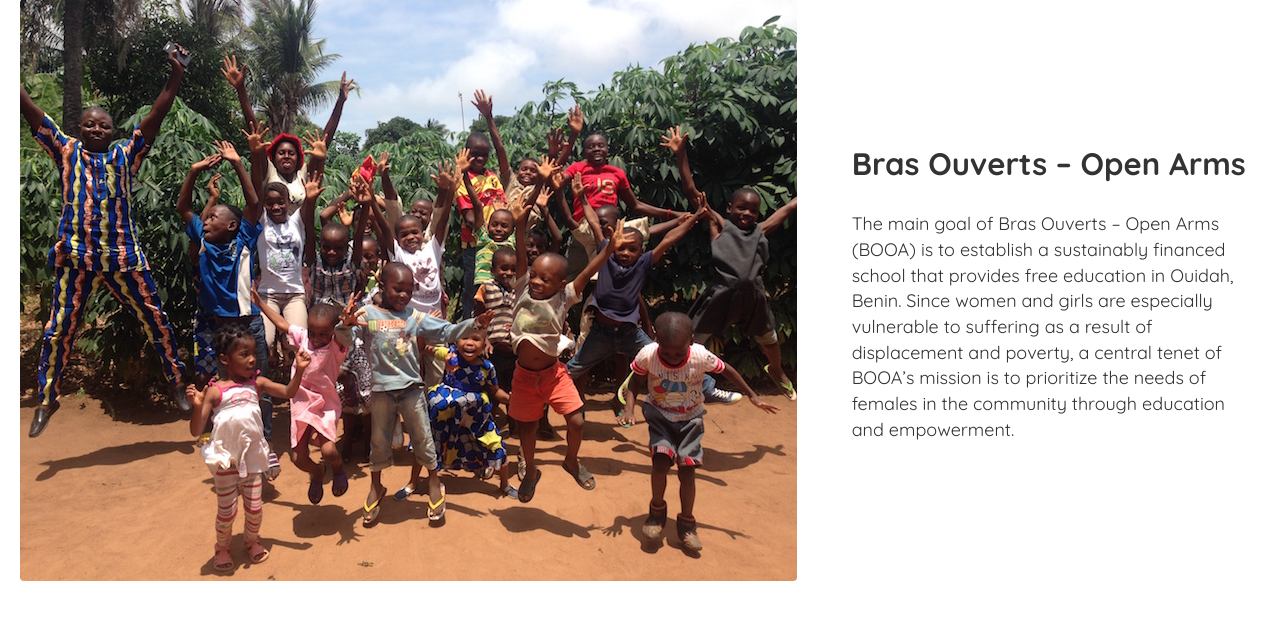
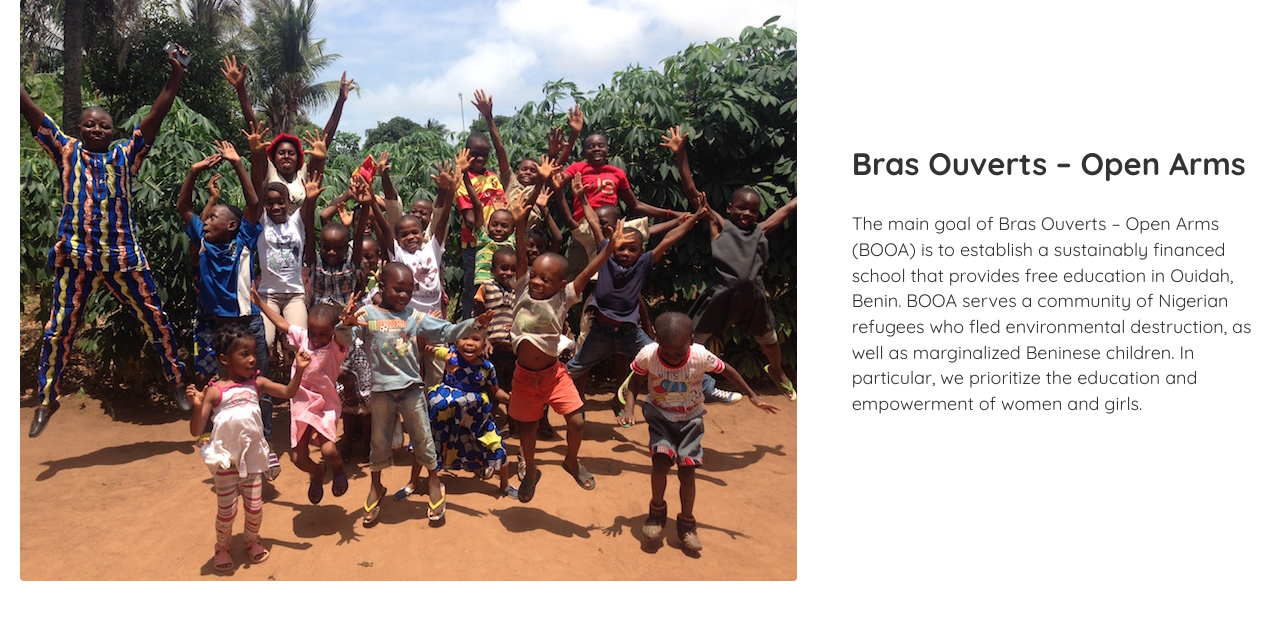
Before and after one commit to HotGiardiniera/booa, a Python web app: template main/templates/home.html in a window 1280 px wide. Shown: the part 137-757 px from the top of the page. Run offline with Jinja, Linux system fonts and the light colour scheme; the template is opened without the code that fills it, so the values that code supplies are empty.

Commit message:
text change and picture gap

```diff
--- a/main/templates/background.html
+++ b/main/templates/background.html
@@ -26,7 +26,7 @@
 					<p>
 						Ouidah is a small city on the southern coast of Benin, known for its historical role in the slave trade and Vodoun culture. The capital, Cotonou, is about an one hour drive away. In keeping with national circumstances, Ouidah is ethnically diverse and economically impoverished. In practical terms, this means that schools are overcrowded and unemployment is high. French is the official language of Benin, though many locals speak Fon, Yoruba and a number of other tribal languages. Remedy and the other displaced Nigerians speak English, and therefore struggle to communicate with locals.
 					</p>
-					<img src="{{ STATIC_URL }}images/ouidah_map.png" class="center-block">
+					<img src="{{ STATIC_URL }}images/ouidah_map.png" class="center-block top-space">
 				</div>
 			</div>
 		</div>
--- a/main/templates/home.html
+++ b/main/templates/home.html
@@ -6,7 +6,7 @@
 		</div>
 		<div id="main-text" class="col-md-4">
 			<h2 style="font-size: 31px;"><strong>Bras Ouverts – Open Arms</strong></h2>
-			The main goal of Bras Ouverts – Open Arms (BOOA) is to establish a sustainably financed school that provides free education in Ouidah, Benin. Since women and girls are especially vulnerable to suffering as a result of displacement and poverty, a central tenet of BOOA’s mission is to prioritize the needs of females in the community through education and empowerment.
+			The main goal of Bras Ouverts – Open Arms (BOOA) is to establish a sustainably financed school that provides free education in Ouidah, Benin. BOOA serves a community of Nigerian refugees who fled environmental destruction, as well as marginalized Beninese children. In particular, we prioritize the education and empowerment of women and girls.
 		</div>
 	</div>
 {% endblock %}
--- a/main/templates/vision.html
+++ b/main/templates/vision.html
@@ -8,7 +8,7 @@
 			<div class="text-container main-text">
 				<h2><strong>Education centered development</strong></h2>
 				<p>
-					The main goal of Bras Ouverts – Open Arms (BOOA) is to establish a sustainably financed school that provides free education in Ouidah, Benin. Since women and girls are especially vulnerable to suffering as a result of displacement and poverty, a central tenet of BOOA’s mission is to prioritize the needs of females in the community through education and empowerment.
+					The main goal of Bras Ouverts – Open Arms (BOOA) is to establish a sustainably financed school that provides free education in Ouidah, Benin. BOOA serves a community of Nigerian refugees who fled environmental destruction, as well as marginalized Beninese children. In particular, we prioritize the education and empowerment of women and girls.
 				</p>
 				<p>
 					Ultimately, the BOOA team seeks to prepare students for future employment so that they may live stable and fulfilling lives. To achieve this vision, we utilize an integrated approach that is comprised of five main components:
```
